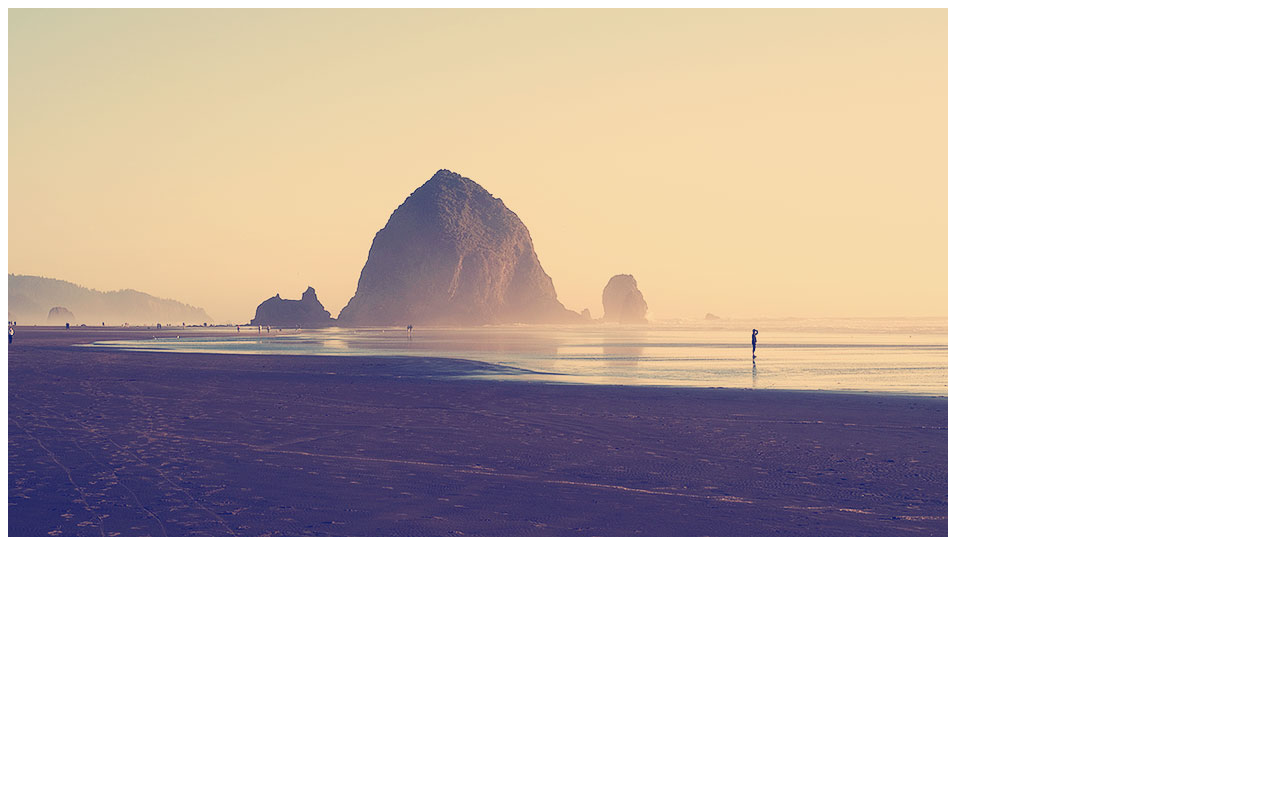
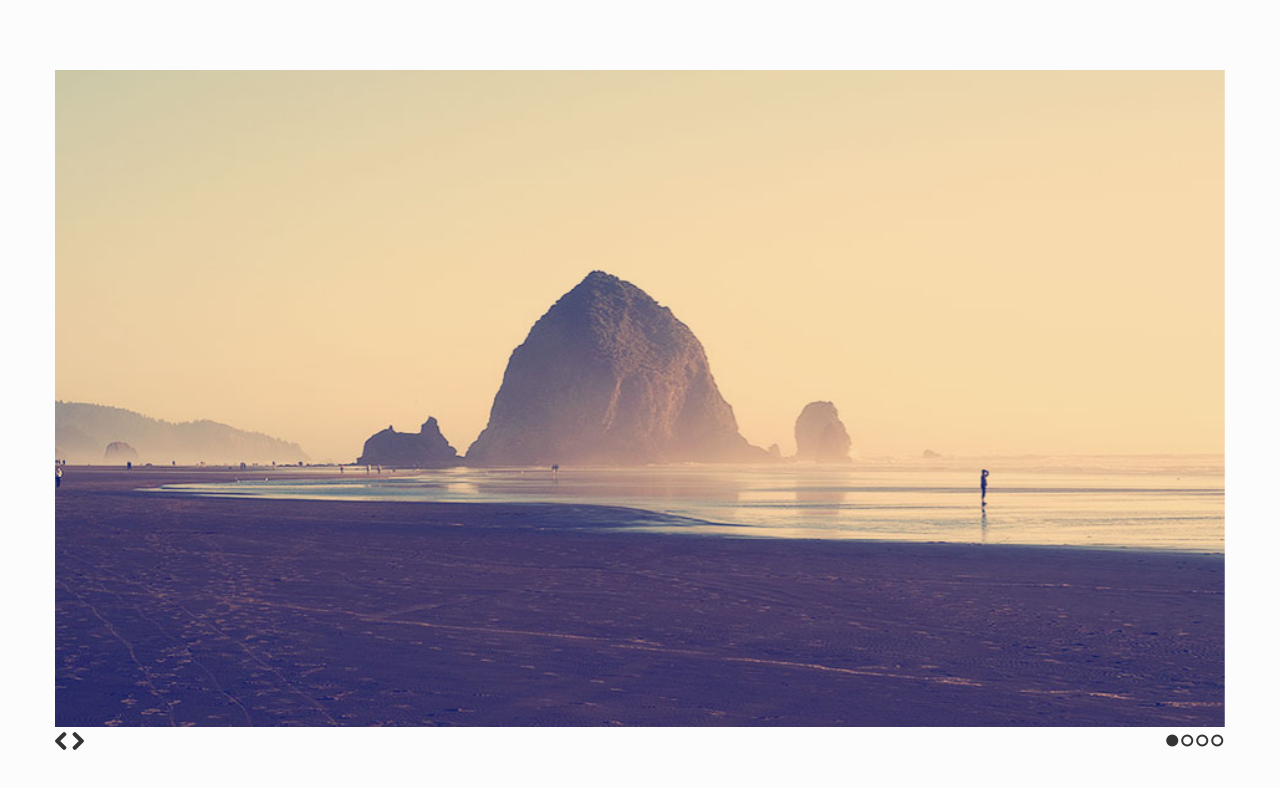
Before and after one commit to crishuang/wallpresentation, a plain HTML site: page pagination/index.html in a window 1280 px wide. Drawn offline with nearby package versions, Linux system fonts and the light colour scheme.

Commit message:
Revert "paginationDemo"
This reverts commit 7382adcaaa6902f3b232cb961ee49565bee03487.

```diff
--- a/pagination/index.html
+++ b/pagination/index.html
@@ -11,182 +11,178 @@
   <!-- End SlidesJS Required -->
 
   <!-- CSS for slidesjs.com example -->
-<!--  <link rel="stylesheet" href="css/example.css">-->
-<!--  <link rel="stylesheet" href="css/font-awesome.min.css">-->
+  <link rel="stylesheet" href="css/example.css">
+  <link rel="stylesheet" href="css/font-awesome.min.css">
   <!-- End CSS for slidesjs.com example -->
 
   <!-- SlidesJS Optional: If you'd like to use this design -->
-<!--  <style>-->
-<!--    body {-->
-<!--      -webkit-font-smoothing: antialiased;-->
-<!--      font: normal 15px/1.5 "Helvetica Neue", Helvetica, Arial, sans-serif;-->
-<!--      color: #232525;-->
-<!--      padding-top:70px;-->
-<!--    }-->
-<!---->
-<!--    #slides {-->
-<!--      display: none-->
-<!--    }-->
-<!---->
-<!--    #slides .slidesjs-navigation {-->
-<!--      margin-top:5px;-->
-<!--    }-->
-<!---->
-<!--    a.slidesjs-next,-->
-<!--    a.slidesjs-previous,-->
-<!--    a.slidesjs-play,-->
-<!--    a.slidesjs-stop {-->
-<!--      background-image: url(img/btns-next-prev.png);-->
-<!--      background-repeat: no-repeat;-->
-<!--      display:block;-->
-<!--      width:12px;-->
-<!--      height:18px;-->
-<!--      overflow: hidden;-->
-<!--      text-indent: -9999px;-->
-<!--      float: left;-->
-<!--      margin-right:5px;-->
-<!--    }-->
-<!---->
-<!--    a.slidesjs-next {-->
-<!--      margin-right:10px;-->
-<!--      background-position: -12px 0;-->
-<!--    }-->
-<!---->
-<!--    a:hover.slidesjs-next {-->
-<!--      background-position: -12px -18px;-->
-<!--    }-->
-<!---->
-<!--    a.slidesjs-previous {-->
-<!--      background-position: 0 0;-->
-<!--    }-->
-<!---->
-<!--    a:hover.slidesjs-previous {-->
-<!--      background-position: 0 -18px;-->
-<!--    }-->
-<!---->
-<!--    a.slidesjs-play {-->
-<!--      width:15px;-->
-<!--      background-position: -25px 0;-->
-<!--    }-->
-<!---->
-<!--    a:hover.slidesjs-play {-->
-<!--      background-position: -25px -18px;-->
-<!--    }-->
-<!---->
-<!--    a.slidesjs-stop {-->
-<!--      width:18px;-->
-<!--      background-position: -41px 0;-->
-<!--    }-->
-<!---->
-<!--    a:hover.slidesjs-stop {-->
-<!--      background-position: -41px -18px;-->
-<!--    }-->
-<!---->
-<!--    .slidesjs-pagination {-->
-<!--      margin: 7px 0 0;-->
-<!--      float: right;-->
-<!--      list-style: none;-->
-<!--    }-->
-<!---->
-<!--    .slidesjs-pagination li {-->
-<!--      float: left;-->
-<!--      margin: 0 1px;-->
-<!--    }-->
-<!---->
-<!--    .slidesjs-pagination li a {-->
-<!--      display: block;-->
-<!--      width: 13px;-->
-<!--      height: 0;-->
-<!--      padding-top: 13px;-->
-<!--      background-image: url(img/pagination.png);-->
-<!--      background-position: 0 0;-->
-<!--      float: left;-->
-<!--      overflow: hidden;-->
-<!--    }-->
-<!---->
-<!--    .slidesjs-pagination li a.active,-->
-<!--    .slidesjs-pagination li a:hover.active {-->
-<!--      background-position: 0 -13px-->
-<!--    }-->
-<!---->
-<!--    .slidesjs-pagination li a:hover {-->
-<!--      background-position: 0 -26px-->
-<!--    }-->
-<!---->
-<!--    #slides a:link,-->
-<!--    #slides a:visited {-->
-<!--      color: #333-->
-<!--    }-->
-<!---->
-<!--    #slides a:hover,-->
-<!--    #slides a:active {-->
-<!--      color: #9e2020-->
-<!--    }-->
-<!---->
-<!--    .navbar {-->
-<!--      overflow: hidden-->
-<!--    }-->
-<!--  </style>-->
+  <style>
+    body {
+      -webkit-font-smoothing: antialiased;
+      font: normal 15px/1.5 "Helvetica Neue", Helvetica, Arial, sans-serif;
+      color: #232525;
+      padding-top:70px;
+    }
+
+    #slides {
+      display: none
+    }
+
+    #slides .slidesjs-navigation {
+      margin-top:5px;
+    }
+
+    a.slidesjs-next,
+    a.slidesjs-previous,
+    a.slidesjs-play,
+    a.slidesjs-stop {
+      background-image: url(img/btns-next-prev.png);
+      background-repeat: no-repeat;
+      display:block;
+      width:12px;
+      height:18px;
+      overflow: hidden;
+      text-indent: -9999px;
+      float: left;
+      margin-right:5px;
+    }
+
+    a.slidesjs-next {
+      margin-right:10px;
+      background-position: -12px 0;
+    }
+
+    a:hover.slidesjs-next {
+      background-position: -12px -18px;
+    }
+
+    a.slidesjs-previous {
+      background-position: 0 0;
+    }
+
+    a:hover.slidesjs-previous {
+      background-position: 0 -18px;
+    }
+
+    a.slidesjs-play {
+      width:15px;
+      background-position: -25px 0;
+    }
+
+    a:hover.slidesjs-play {
+      background-position: -25px -18px;
+    }
+
+    a.slidesjs-stop {
+      width:18px;
+      background-position: -41px 0;
+    }
+
+    a:hover.slidesjs-stop {
+      background-position: -41px -18px;
+    }
+
+    .slidesjs-pagination {
+      margin: 7px 0 0;
+      float: right;
+      list-style: none;
+    }
+
+    .slidesjs-pagination li {
+      float: left;
+      margin: 0 1px;
+    }
+
+    .slidesjs-pagination li a {
+      display: block;
+      width: 13px;
+      height: 0;
+      padding-top: 13px;
+      background-image: url(img/pagination.png);
+      background-position: 0 0;
+      float: left;
+      overflow: hidden;
+    }
+
+    .slidesjs-pagination li a.active,
+    .slidesjs-pagination li a:hover.active {
+      background-position: 0 -13px
+    }
+
+    .slidesjs-pagination li a:hover {
+      background-position: 0 -26px
+    }
+
+    #slides a:link,
+    #slides a:visited {
+      color: #333
+    }
+
+    #slides a:hover,
+    #slides a:active {
+      color: #9e2020
+    }
+
+    .navbar {
+      overflow: hidden
+    }
+  </style>
   <!-- End SlidesJS Optional-->
 
   <!-- SlidesJS Required: These styles are required if you'd like a responsive slideshow -->
-<!--  <style>-->
-<!--    #slides {-->
-<!--      display: none-->
-<!--    }-->
-<!---->
-<!--    .container {-->
-<!--      margin: 0 auto-->
-<!--    }-->
-<!---->
-<!--    /* For tablets & smart phones */-->
-<!--    @media (max-width: 767px) {-->
-<!--      body {-->
-<!--        padding-left: 20px;-->
-<!--        padding-right: 20px;-->
-<!--      }-->
-<!--      .container {-->
-<!--        width: auto-->
-<!--      }-->
-<!--    }-->
-<!---->
-<!--    /* For smartphones */-->
-<!--    @media (max-width: 480px) {-->
-<!--      .container {-->
-<!--        width: auto-->
-<!--      }-->
-<!--    }-->
-<!---->
-<!--    /* For smaller displays like laptops */-->
-<!--    @media (min-width: 768px) and (max-width: 979px) {-->
-<!--      .container {-->
-<!--        width: 724px-->
-<!--      }-->
-<!--    }-->
-<!---->
-<!--    /* For larger displays */-->
-<!--    @media (min-width: 1200px) {-->
-<!--      .container {-->
-<!--        width: 1170px-->
-<!--      }-->
-<!--    }-->
-<!--  </style>-->
+  <style>
+    #slides {
+      display: none
+    }
+
+    .container {
+      margin: 0 auto
+    }
+
+    /* For tablets & smart phones */
+    @media (max-width: 767px) {
+      body {
+        padding-left: 20px;
+        padding-right: 20px;
+      }
+      .container {
+        width: auto
+      }
+    }
+
+    /* For smartphones */
+    @media (max-width: 480px) {
+      .container {
+        width: auto
+      }
+    }
+
+    /* For smaller displays like laptops */
+    @media (min-width: 768px) and (max-width: 979px) {
+      .container {
+        width: 724px
+      }
+    }
+
+    /* For larger displays */
+    @media (min-width: 1200px) {
+      .container {
+        width: 1170px
+      }
+    }
+  </style>
   <!-- SlidesJS Required: -->
 </head>
 <body>
 
   <!-- SlidesJS Required: Start Slides -->
   <!-- The container is used to define the width of the slideshow -->
-  <div>
+  <div class="container">
     <div id="slides">
-        <div>
-      <img src="img/example-slide-1.jpg" alt="Photo by: Missy S Link: http://www.flickr.com/photos/listenmissy/5087404401/"></div>
-        <div>
-      <img src="img/example-slide-2.jpg" alt="Photo by: Daniel Parks Link: http://www.flickr.com/photos/parksdh/5227623068/"></div>
-        <div>
-      <img src="img/example-slide-3.jpg" alt="Photo by: Mike Ranweiler Link: http://www.flickr.com/photos/27874907@N04/4833059991/"></div>
-        <div>
-      <img src="img/example-slide-4.jpg" alt="Photo by: Stuart SeegerLink: http://www.flickr.com/photos/stuseeger/97577796/"></div>
+      <img src="img/example-slide-1.jpg" alt="Photo by: Missy S Link: http://www.flickr.com/photos/listenmissy/5087404401/">
+      <img src="img/example-slide-2.jpg" alt="Photo by: Daniel Parks Link: http://www.flickr.com/photos/parksdh/5227623068/">
+      <img src="img/example-slide-3.jpg" alt="Photo by: Mike Ranweiler Link: http://www.flickr.com/photos/27874907@N04/4833059991/">
+      <img src="img/example-slide-4.jpg" alt="Photo by: Stuart SeegerLink: http://www.flickr.com/photos/stuseeger/97577796/">
     </div>
   </div>
   <!-- End SlidesJS Required: Start Slides -->
@@ -204,7 +200,14 @@
     $(function() {
       $('#slides').slidesjs({
         width: 940,
-        height: 528
+        height: 528,
+        play: {
+          active: false,
+          auto: false,
+          interval: 1000,
+          swap: true,
+          pauseOnHover: true
+        }
       });
     });
   </script>
```
Also changed, not shown: pagination/demo.html (+4 -14 lines), pagination/test.html (added, +29 -0 lines), pagination/js/jquery.slides.js.
